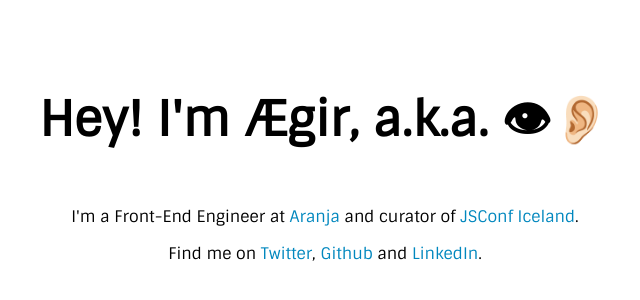
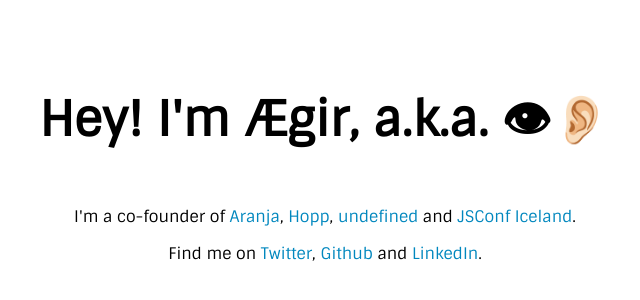
Before and after one commit to thorsteinsson/thorsteinsson, a plain HTML site: page index.html in a window 1280 px wide. Shown: the part 238-538 px from the top of the page, without its empty margins (315-955 px from the left). Drawn offline with Linux system fonts and the light colour scheme.

Commit message:
Update companies

```diff
--- a/index.html
+++ b/index.html
@@ -52,7 +52,7 @@
   </head>
   <body>
     <h1>Hey! I'm Ægir, a.k.a. 👁👂🏻</h1>
-    <p>I'm a Front-End Engineer at <a href="https://aranja.com">Aranja</a> and curator of <a href="https://jsconf.is">JSConf Iceland</a>.</p>
+    <p>I'm a co-founder of <a href="https://aranja.com">Aranja</a>, <a href="https://hopp.bike"/>Hopp</a>, <a href="https://undefined.software">undefined</a> and <a href="https://jsconf.is">JSConf Iceland</a>.</p>
     <p>Find me on <a href="https://twitter.com/thorsteinsson">Twitter</a>, <a href="https://github.com/thorsteinsson">Github</a> and <a href="http://www.linkedin.com/in/thorsteinsson">LinkedIn</a>.</p>
   </body>
 </html>
```
